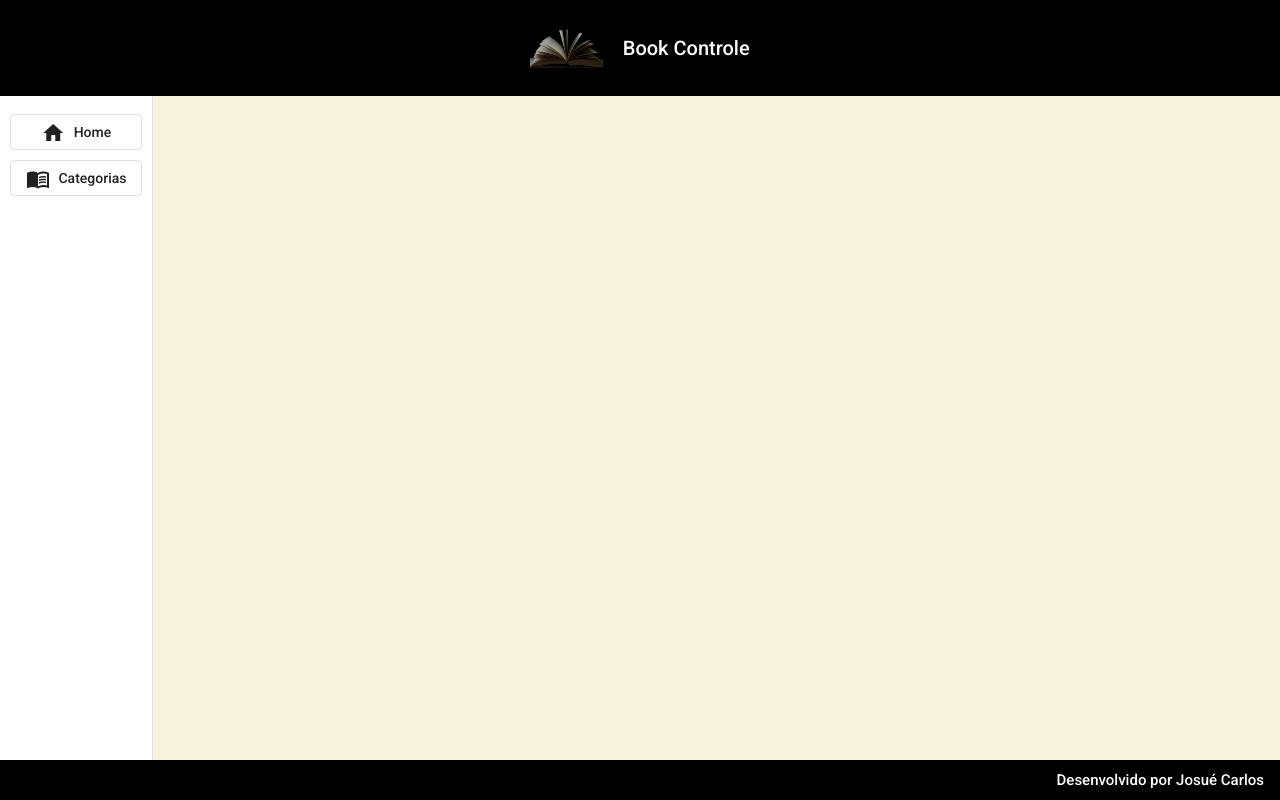
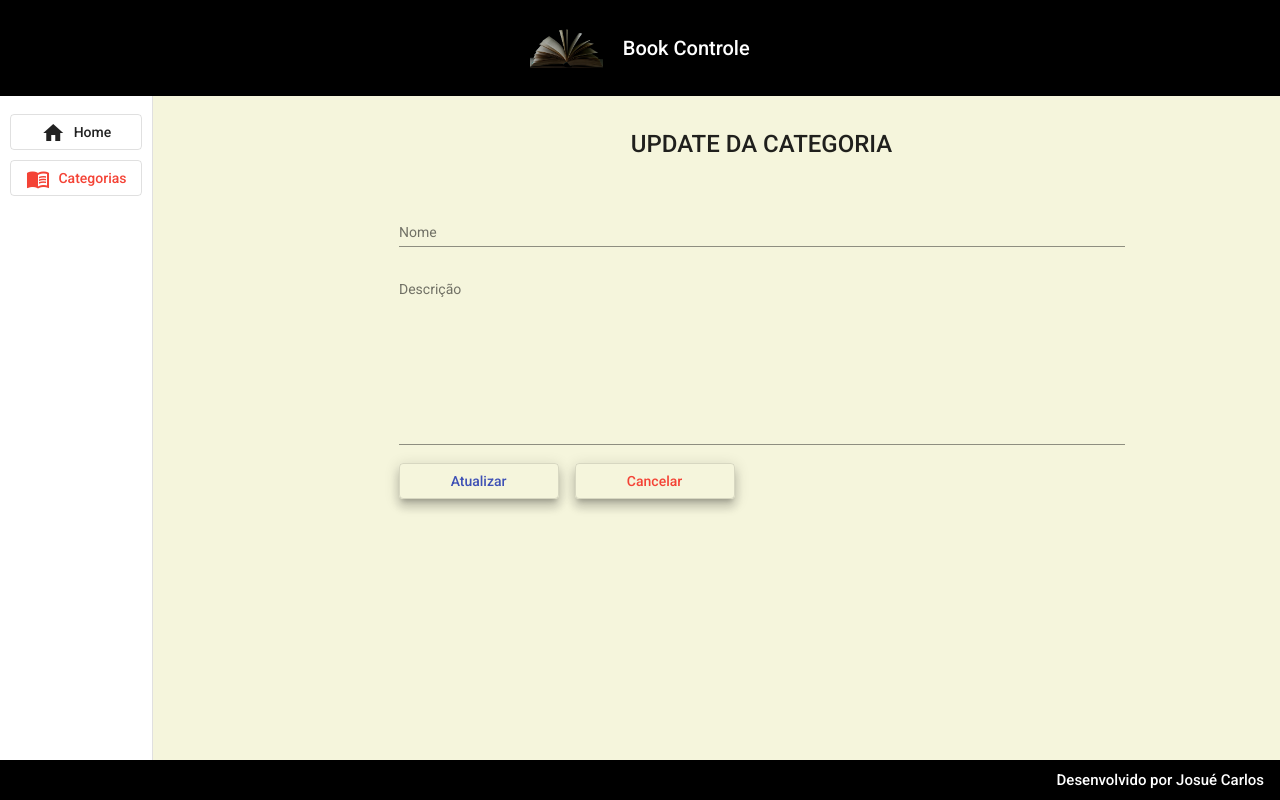
Before and after one commit to jcarloscody/angular_projeto_BookControle, an Angular app: page /categorias/update/1 in a window 1280 px wide. Before the commit this address led to /. Built offline with nearby package versions, Linux system fonts and the light colour scheme; no server answers.

Commit message:
componente categoria update

```diff
--- a/src/app/app-routing.module.ts
+++ b/src/app/app-routing.module.ts
@@ -1,3 +1,4 @@
+import { CategoriaUpdateComponent } from './components/view/categoria/categoria-update/categoria-update.component';
 import { CategoriaDeleteComponent } from './components/view/categoria/categoria-delete/categoria-delete.component';
 import { CategoriaCreateComponent } from './components/view/categoria/categoria-create/categoria-create.component';
 import { HomeComponent } from './components/view/home/home.component';
@@ -11,6 +12,8 @@ const routes: Routes = [
   {path: "categorias", component: CategoriaReadComponent},
   {path: "categorias/create", component: CategoriaCreateComponent},
   {path: "categorias/delete/:id", component: CategoriaDeleteComponent},
+  {path: 'categorias/update/:id', component: CategoriaUpdateComponent},
+
   {path: '', pathMatch: 'full', redirectTo: 'home'},
 ];
 
--- a/src/app/app.module.ts
+++ b/src/app/app.module.ts
@@ -24,6 +24,7 @@ import { HomeComponent } from './components/view/home/home.component';
 import { CategoriaReadComponent } from './components/view/categoria/categoria-read/categoria-read.component';
 import { CategoriaCreateComponent } from './components/view/categoria/categoria-create/categoria-create.component';
 import { CategoriaDeleteComponent } from './components/view/categoria/categoria-delete/categoria-delete.component';
+import { CategoriaUpdateComponent } from './components/view/categoria/categoria-update/categoria-update.component';
 
 @NgModule({
   declarations: [
@@ -35,6 +36,7 @@ import { CategoriaDeleteComponent } from './components/view/categoria/categoria-
     HomeComponent,
     CategoriaCreateComponent,
     CategoriaDeleteComponent,
+    CategoriaUpdateComponent,
 
   ],
   imports: [
--- /dev/null
+++ b/src/app/components/view/categoria/categoria-update/categoria-update.component.css
@@ -0,0 +1,24 @@
+form {
+    text-align: center;
+    width: 70%;
+    margin: 2rem auto 0 auto;
+}
+
+h1 {
+    font-weight: 500;
+    margin-bottom: 3rem;
+}
+
+.form {
+    width: 100%;
+}
+
+.buttons {
+    width: 100%;
+    text-align: start;
+}
+
+button {
+    margin-right: 1rem;
+    width: 10rem;
+}
--- /dev/null
+++ b/src/app/components/view/categoria/categoria-update/categoria-update.component.html
@@ -0,0 +1,19 @@
+<form>
+    <h1>UPDATE DA CATEGORIA {{categoria.nome.toUpperCase()}}</h1>
+
+    <mat-form-field class="form">
+        <mat-label>Nome</mat-label>
+        <input matInput [(ngModel)]="categoria.nome" placeholder="Ex. Tecnologia da Informacao" name="nome" type="text" >
+    </mat-form-field>
+
+    <mat-form-field class="form">
+        <mat-label>Descrição</mat-label>
+        <textarea  [(ngModel)] = "categoria.descricao" rows="10" style="resize: none;" cols="50" matInput placeholder="Ex. Livros de Tecnologia da Informacao" name="descricao" type="text" ></textarea>
+    </mat-form-field>
+
+    <div class="buttons">
+        <button (click)="update()" mat-stroked-button color="primary" class="mat-elevation-z8">Atualizar </button>
+        <span></span>
+        <button (click)="cancel()" mat-stroked-button color="warn" class="mat-elevation-z8">Cancelar </button>
+    </div>
+</form>
--- /dev/null
+++ b/src/app/components/view/categoria/categoria-update/categoria-update.component.ts
@@ -0,0 +1,54 @@
+import { Component, OnInit } from '@angular/core';
+import { ActivatedRoute, Router } from '@angular/router';
+import { Categoria } from '../categoria.model';
+import { CategoriaService } from '../categoria.service';
+
+@Component({
+  selector: 'app-categoria-update',
+  templateUrl: './categoria-update.component.html',
+  styleUrls: ['./categoria-update.component.css']
+})
+export class CategoriaUpdateComponent implements OnInit {
+
+  categoria: Categoria = {
+    nome: "",
+    descricao: ""
+  }
+
+  constructor(private serviceCategoria: CategoriaService, private routerActivated: ActivatedRoute, private router: Router) { }
+
+  ngOnInit(): void {
+    this.categoria.id = this.routerActivated.snapshot.paramMap.get("id")!;
+    this.findById();
+  }
+
+  findById(): void {
+    this.serviceCategoria.findById(this.categoria.id!).subscribe(
+      resposta => {
+        this.categoria = resposta;
+      }
+    )
+  }
+
+  update(): void {
+    this.serviceCategoria.update(this.categoria).subscribe(
+      (res)=>{
+        this.router.navigate(["/categorias"]);
+        this.serviceCategoria.mensagem("Atualização realizada com Sucesso");
+      },
+      ( err) => {
+        let msg: string = '';
+        for (let i = 0; i<err.error.errors.length; i++){
+          msg += `Coluna: ${err.error.errors[i].fildName} - Mensagem: ${err.error.errors[i].message} \n`;
+        }
+        this.serviceCategoria.mensagem(msg);
+      }
+    );
+  }
+
+
+  cancel(): void {
+    this.router.navigate(["categorias"]);
+  }
+
+}
```
